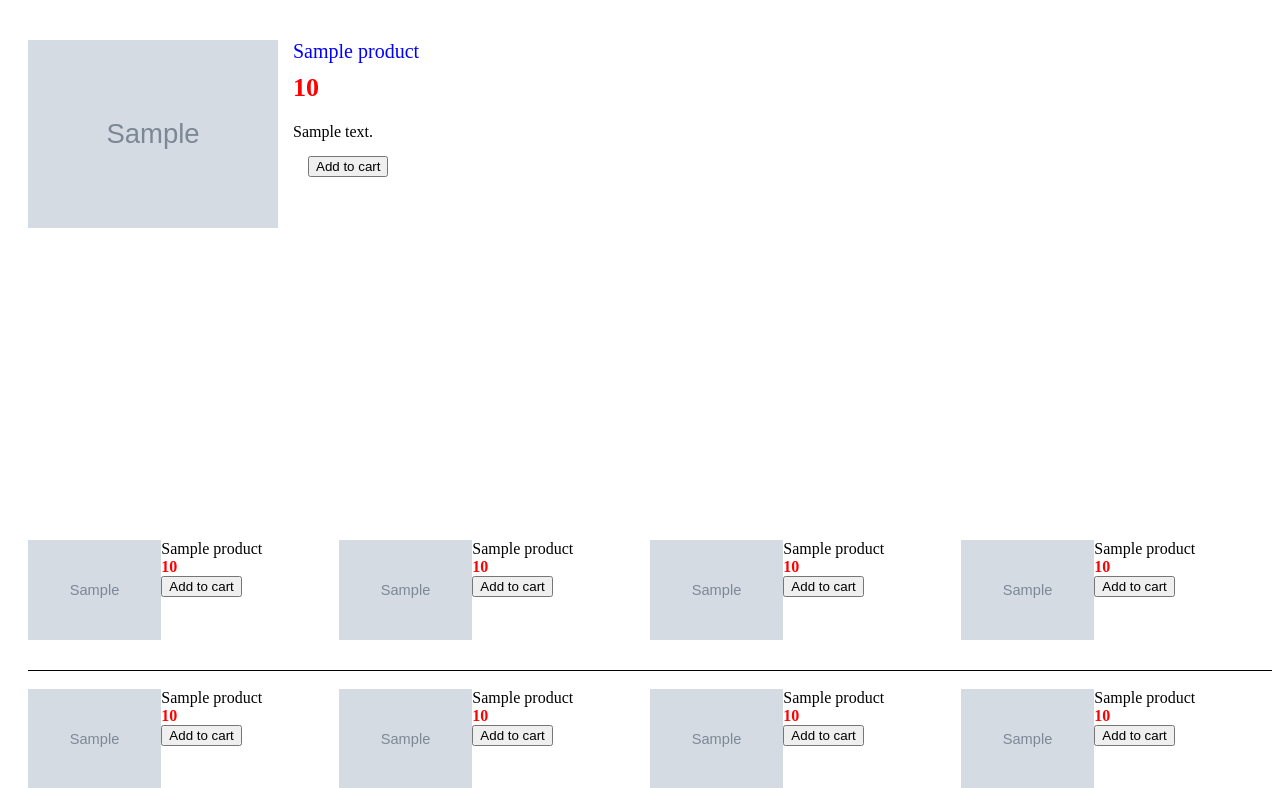
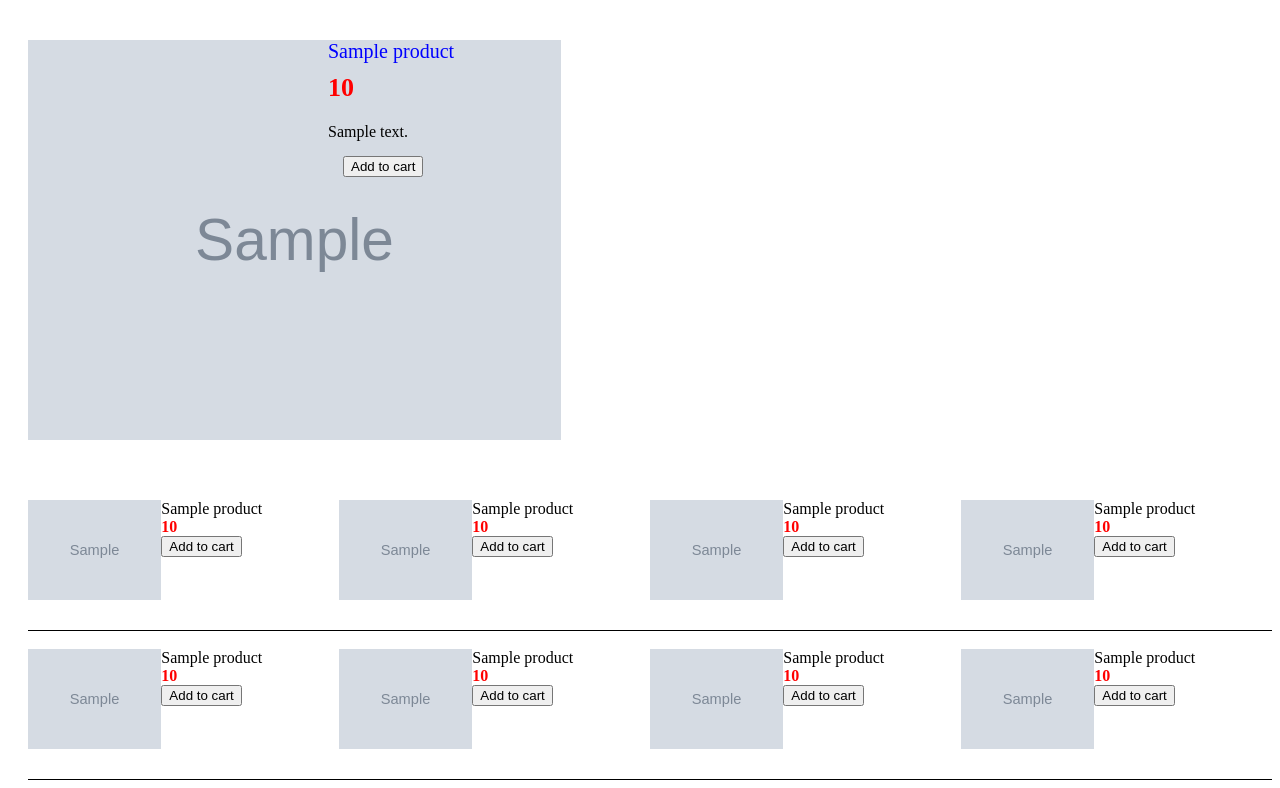
Before and after one commit to DooKoo/uawc, a Flask app: a page that uses app/templates/product.html in a window 1280 px wide. Shown: the part 164-952 px from the top of the page. Run offline with Flask 2, Linux system fonts and the light colour scheme; grey boxes marked "Sample" are stand-in pictures; a database or web service that is not in the repository returns one stand-in record (values such as "Sample title"); some libraries are stand-ins or nearby versions.

Commit message:
Edited product
Edited product

```diff
--- a/app/static/product_styles.css
+++ b/app/static/product_styles.css
@@ -6,7 +6,7 @@
 	margin-left: 20px;
 	margin-bottom: 50px;
 	margin-top: 40px;
-	min-height: 450px;
+	min-height: 410px;
 }
 
 .left {
@@ -15,7 +15,7 @@
 }
 
 .right {
-	margin-left: 265px;
+	margin-left: 300px;
 }
 
 .item_image {
--- a/app/templates/product.html
+++ b/app/templates/product.html
@@ -15,7 +15,7 @@
 		</div>
 		<div class="about_item">
 			<div class="left">
-				<div class="item_image"><img src={{address}} width="250"></div>
+				<div class="item_image"><img src={{address}} height="400"></div>
 			</div>
 			<div class="right">
 				<div class="name">{{name}}</div>
```
